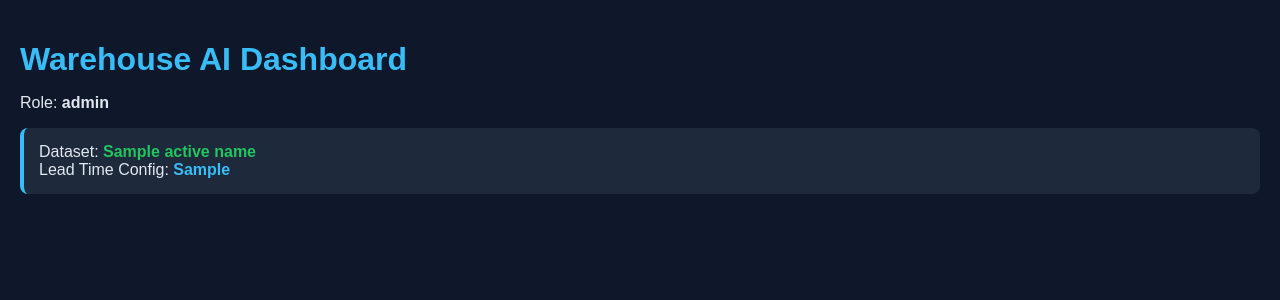
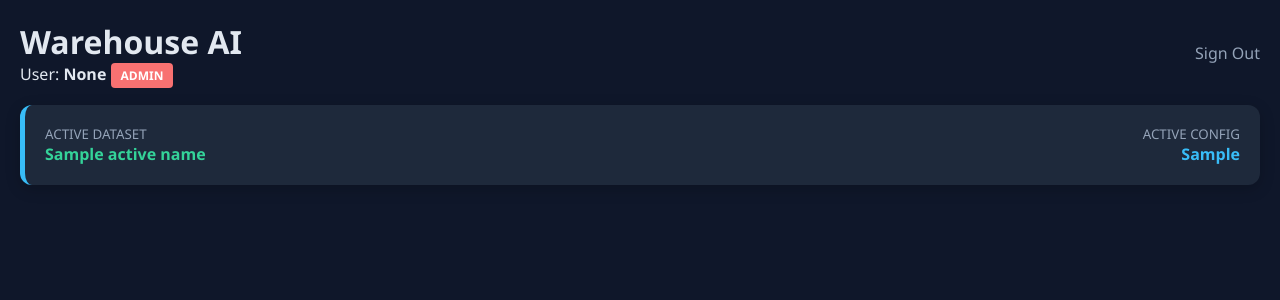
Before and after one commit to Harsh-Jagda/ICT304_Project, a Flask app: template frontend/templates/dashboard.html in a window 1280 px wide. Shown: the top 300 px of the page. Run offline with Flask 3, Linux system fonts and the light colour scheme; the template is opened without the code that fills it: most values are stand-ins (such as "Sample title", 1, 10 or a date in 2020).

Commit message:
Different views logic fixed for all 3 roles

```diff
--- a/backend/app.py
+++ b/backend/app.py
@@ -12,9 +12,9 @@
 
     app.register_blueprint(routes)
 
-    print(f"📁 Template folder: {app.template_folder}")
-    print(f"📁 Upload folder: {app.config['UPLOAD_FOLDER']}")
-    print(f"📁 Demo data: {app.config.get('DEMO_DATA_PATH', 'NOT SET')}")
+    print(f"Template folder: {app.template_folder}")
+    print(f"Upload folder: {app.config['UPLOAD_FOLDER']}")
+    print(f"Demo data: {app.config.get('DEMO_DATA_PATH', 'NOT SET')}")
 
 
 
--- a/backend/auth.py
+++ b/backend/auth.py
@@ -66,3 +66,9 @@
 
 def get_username():
     return session.get("username")
+
+def is_admin():
+    return session.get("role") == "admin"
+
+def is_analyst():
+    return session.get("role") == "analyst"
--- a/backend/config.py
+++ b/backend/config.py
@@ -18,14 +18,14 @@
     # Demo data is in backend/data/
     DEMO_DATA_PATH = os.path.join(BACKEND_DIR, "data", "processed_data_ca.parquet")
 
-    # ✅ ADD THIS - Users file
+    # users file
     USERS_FILE = os.path.join(BACKEND_DIR, "users.csv")
 
     # Create folders if they don't exist
     os.makedirs(UPLOAD_FOLDER, exist_ok=True)
 
     # Debug output
-    print(f"🔧 CONFIG DEBUG:")
+    print(f"CONFIG DEBUG:")
     print(f"   BACKEND_DIR: {BACKEND_DIR}")
     print(f"   PROJECT_ROOT: {PROJECT_ROOT}")
     print(f"   template_dir: {template_dir}")
--- a/backend/routes.py
+++ b/backend/routes.py
@@ -1,3 +1,4 @@
+from datetime import datetime
 from flask import Blueprint, render_template, request, redirect, url_for, render_template_string, flash, current_app, session
 import os
 import json
@@ -12,6 +13,11 @@
 
 
 routes = Blueprint("routes", __name__)
+
+GLOBAL_STATE = {
+    "active_csv": None,
+    "active_json": "lead_times.json"
+}
 
 
 # ---------------- LOGIN PAGE ----------------
@@ -42,110 +48,102 @@
     if not role_required(["admin", "analyst", "viewer"]):
         return redirect(url_for("routes.login"))
 
-    # 1. Get CSVs from the uploads folder
+    # 1. Scan for CSV/Parquet files in Uploads
     upload_folder = current_app.config["UPLOAD_FOLDER"]
     uploads_list = []
     if os.path.exists(upload_folder):
         uploads_list = [f for f in os.listdir(upload_folder) if f.endswith(('.csv', '.parquet'))]
 
-    # 2. Get JSONs from BOTH folders (The Special Exception)
+    # 2. Scan for JSON configs in Model and Uploads
     json_list = []
-
-    # Path A: The permanent model folder (Demo data)
     model_folder = os.path.join(current_app.root_path, "model")
     if os.path.exists(model_folder):
         json_list.extend([f for f in os.listdir(model_folder) if f.endswith('.json')])
 
-    # Path B: The user uploads folder
     if os.path.exists(upload_folder):
         user_jsons = [f for f in os.listdir(upload_folder) if f.endswith('.json')]
-        # Only add if not already in the list to avoid duplicates
         for uj in user_jsons:
             if uj not in json_list:
                 json_list.append(uj)
 
-    # 3. Handle Active Selection display
-    active_csv = session.get("active_csv", "None")
-    active_name = os.path.basename(active_csv) if active_csv != "None" else "None"
-    active_json = session.get("active_json", "lead_times.json")
+    # 3. Resolve the GLOBAL active state (Not from Session)
+    active_path = GLOBAL_STATE["active_csv"]
+
+    if active_path and os.path.exists(active_path):
+        active_name = os.path.basename(active_path)
+    else:
+        active_name = "None"
+
+    active_json = GLOBAL_STATE["active_json"]
+
+    # 4. Load Audit Logs (Admin Only)
+    audit_logs = []
+    if session.get("role") == "admin":
+        log_path = os.path.join(current_app.root_path, "data", "system_audit.log")
+        if os.path.exists(log_path):
+            with open(log_path, "r") as f:
+                audit_logs = f.readlines()[-5:]
 
     return render_template(
         "dashboard.html",
-        role=get_role(),
+        role=session.get("role"),
         uploads=uploads_list,
         json_configs=json_list,
         active_name=active_name,
-        active_json=active_json
+        active_json=active_json,
+        audit_logs=audit_logs
     )
-
 
 
 @routes.route("/forecast")
 def forecast():
-    csv_path = session.get("active_csv")
+    # Analysts and Admins can trigger the forecast, Viewers can only view existing results
+    if not role_required(["admin", "analyst", "viewer"]):
+        return redirect(url_for("routes.login"))
 
-    print(f"🔍 ROUTE DEBUG: active_csv = {csv_path}")
-
+    csv_path = GLOBAL_STATE["active_csv"]
     if not csv_path or not os.path.exists(csv_path):
-        return f"Error: No valid dataset. Session has: {csv_path}, Exists: {os.path.exists(csv_path) if csv_path else False}"
+        flash("No active dataset. Please contact an Admin.")
+        return redirect(url_for("routes.dashboard"))
 
     from services.forecasting_service import run_forecast
     results, err = run_forecast(csv_path)
 
-    if err:
-        return f"<h2>Forecast Error</h2><pre>{err}</pre><br><a href='/dashboard'>Back to Dashboard</a>"
+    if not err and session.get("role") != "viewer":
+        log_system_event("ANALYSIS", "Generated ML Forecast")
 
-    print(f"✅ ROUTE DEBUG: Forecast successful: {results}")
-    return render_template("forecast.html", data=results)
-
+    return render_template("forecast.html", data=results, role=session.get("role"))
 
 
 
 
 @routes.route("/risk")
 def risk():
-    # 1. Get the active CSV from session
-    csv_path = session.get("active_csv")
+    if not role_required(["admin", "analyst", "viewer"]):
+        return redirect(url_for("routes.login"))
+
+    csv_path = GLOBAL_STATE["active_csv"]
+    active_json = GLOBAL_STATE["active_json"]
+
     if not csv_path or not os.path.exists(csv_path):
-        flash("No valid dataset selected. Please select one on the dashboard.")
+        flash("Dataset missing.")
         return redirect(url_for("routes.dashboard"))
-
-    # 2. Get the active JSON config from session (default to lead_times.json)
-    active_json = session.get("active_json", "lead_times.json")
 
     from services.risk_service import compute_risk
     import pandas as pd
 
-    # 3. Dynamically find categories in the current file
     try:
-        if csv_path.endswith(".parquet"):
-            temp_df = pd.read_parquet(csv_path, columns=["cat_id"])
-        else:
-            # Read just the cat_id column to save memory
-            temp_df = pd.read_csv(csv_path, usecols=["cat_id"])
-
+        temp_df = pd.read_parquet(csv_path, columns=["cat_id"]) if csv_path.endswith(".parquet") else pd.read_csv(csv_path, usecols=["cat_id"])
         categories = temp_df["cat_id"].unique().tolist()
-    except Exception:
+    except:
         categories = ["All Items"]
 
     results = []
+    for cat in categories:
+        result, err = compute_risk(csv_path, category=cat, json_filename=active_json)
+        if not err: results.append(result)
 
-    # 4. Run analysis for each category using the SELECTED JSON
-    for cat in categories:
-        result, err = compute_risk(
-            csv_path,
-            category=cat,
-            json_filename=active_json
-        )
-        if not err:
-            results.append(result)
-
-    if not results:
-        flash("Could not generate risk analysis results.")
-        return redirect(url_for("routes.dashboard"))
-
-    return render_template("risk.html", data=results, active_config=active_json)
-
+    return render_template("risk.html", data=results, active_config=active_json, role=session.get("role"))
 
 
 @routes.route("/upload", methods=["GET", "POST"])
@@ -179,18 +177,26 @@
 # ---------------- SELECT_CSV -------------
 @routes.route("/select_csv", methods=["POST"])
 def select_csv():
-    if not role_required(["admin"]):
-        return "Admins only."
+    if not role_required(["admin", "analyst"]):
+        flash("Unauthorized access.")
+        return redirect(url_for("routes.dashboard"))
 
     selected_file = request.form.get("selected_file")
-    if not selected_file:
-        return "No file selected"
 
-    # ✅ Store FULL path instead of just filename
-    full_path = os.path.join(current_app.config["UPLOAD_FOLDER"], selected_file)
-    session["active_csv"] = full_path
+    if selected_file:
+        full_path = os.path.join(current_app.config["UPLOAD_FOLDER"], selected_file)
+
+        if os.path.exists(full_path):
+            # Update the GLOBAL STATE so Viewers can see it
+            GLOBAL_STATE["active_csv"] = full_path
+
+            log_system_event("DATA_ACTIVATION", f"Global dataset set to: {selected_file}")
+            flash(f"Global Dataset '{selected_file}' is now active for all users.")
+        else:
+            flash("Error: File not found.")
 
     return redirect(url_for("routes.dashboard"))
+
 
 
 @routes.route("/demo")
@@ -251,15 +257,29 @@
 
 
 
+@routes.route("/select_json", methods=["POST"])
+def select_json():
+    if not role_required(["admin", "analyst"]):
+        flash("Unauthorized access.")
+        return redirect(url_for("routes.dashboard"))
+
+    selected_json = request.form.get("selected_json")
+
+    if selected_json:
+        # Update the GLOBAL STATE
+        GLOBAL_STATE["active_json"] = selected_json
+
+        log_system_event("CONFIG_CHANGE", f"Global config set to: {selected_json}")
+        flash(f"Global Config '{selected_json}' is now active for all users.")
+
+    return redirect(url_for("routes.dashboard"))
 
 
-@routes.route("/select_json", methods=["POST"])
-def select_json():
-    if not role_required(["admin"]):
-        return "Admins only."
 
-    selected_json = request.form.get("selected_json")
-    if selected_json:
-        session["active_json"] = selected_json
 
-    return redirect(url_for("routes.dashboard"))
+# INTERNAL HELPER: Audit Logging (New Feature for Admin Oversight)
+def log_system_event(event_type, details):
+    log_path = os.path.join(current_app.root_path, "data", "system_audit.log")
+    timestamp = datetime.now().strftime("%Y-%m-%d %H:%M:%S")
+    with open(log_path, "a") as f:
+        f.write(f"[{timestamp}] USER: {session.get('username')} | EVENT: {event_type} | {details}\n")
--- a/backend/services/data_prep_service.py
+++ b/backend/services/data_prep_service.py
@@ -12,7 +12,7 @@
     # basic cleaning
     df["sales"] = df["sales"].fillna(0)
 
-    # ✅ Convert categorical columns to category dtype (MUST match training)
+    # Convert categorical columns to category dtype (MUST match training)
     # These are the exact columns LightGBM expects as categorical
     categorical_cols = ['item_id', 'dept_id', 'cat_id', 'store_id', 'event_name_1', 'event_type_1']
     for col in categorical_cols:
--- a/backend/services/risk_service.py
+++ b/backend/services/risk_service.py
@@ -6,7 +6,7 @@
 
 def compute_risk(csv_path, category="FOODS", json_filename="lead_times.json"):
     try:
-        print(f"🔍 DEBUG RISK: Category: {category} | Config: {json_filename}")
+        print(f"DEBUG RISK: Category: {category} | Config: {json_filename}")
 
         # ---------------- FIND THE CORRECT JSON ----------------
         # Define the two possible locations
@@ -17,10 +17,10 @@
 
         if os.path.exists(upload_path):
             lead_path = upload_path
-            print(f"✅ Loading user-uploaded config from: {upload_path}")
+            print(f"Loading user-uploaded config from: {upload_path}")
         elif os.path.exists(model_path):
             lead_path = model_path
-            print(f"✅ Loading demo config from: {model_path}")
+            print(f"Loading demo config from: {model_path}")
         else:
             return None, f"Config {json_filename} not found in model or uploads."
 
--- a/frontend/templates/dashboard.html
+++ b/frontend/templates/dashboard.html
@@ -5,158 +5,202 @@
     <meta name="viewport" content="width=device-width, initial-scale=1.0">
     <title>Warehouse AI Dashboard</title>
     <style>
+        :root {
+            --bg: #0f172a;
+            --card-bg: #1e293b;
+            --text: #e2e8f0;
+            --accent: #38bdf8;
+            --admin-red: #f87171;
+            --analyst-gold: #fbbf24;
+            --viewer-green: #34d399;
+            --border: #334155;
+        }
+
         body {
-            background: #0f172a;
-            color: #e2e8f0;
-            font-family: Arial, sans-serif;
+            background: var(--bg);
+            color: var(--text);
+            font-family: 'Segoe UI', sans-serif;
             margin: 0;
             padding: 20px;
         }
 
-        h1 { color: #38bdf8; margin-bottom: 5px; }
+        .badge {
+            padding: 4px 10px;
+            border-radius: 4px;
+            font-size: 0.75rem;
+            font-weight: bold;
+            text-transform: uppercase;
+        }
+        .badge-admin { background: var(--admin-red); color: white; }
+        .badge-analyst { background: var(--analyst-gold); color: black; }
+        .badge-viewer { background: var(--viewer-green); color: black; }
+
+        .status-bar {
+            margin: 20px 0;
+            padding: 20px;
+            background: var(--card-bg);
+            border-radius: 12px;
+            border-left: 5px solid var(--accent);
+            display: flex;
+            justify-content: space-between;
+            box-shadow: 0 4px 15px rgba(0,0,0,0.2);
+        }
 
         .container {
             display: grid;
-            grid-template-columns: repeat(auto-fit, minmax(300px, 1fr));
-            gap: 20px;
+            grid-template-columns: repeat(auto-fit, minmax(350px, 1fr));
+            gap: 25px;
         }
 
         .card {
-            background: #1e293b;
-            padding: 20px;
+            background: var(--card-bg);
+            padding: 25px;
             border-radius: 12px;
-            box-shadow: 0 4px 20px rgba(0,0,0,0.3);
-            border: 1px solid #334155;
+            border: 1px solid var(--border);
         }
+
+        .admin-card { border-top: 4px solid var(--admin-red); }
+        .analyst-card { border-top: 4px solid var(--analyst-gold); }
+        .viewer-card { border-top: 4px solid var(--viewer-green); }
 
         .button {
             display: inline-block;
-            margin-top: 10px;
-            padding: 10px 15px;
-            background: #38bdf8;
-            color: black;
+            padding: 10px 18px;
+            background: var(--accent);
+            color: #000;
             text-decoration: none;
+            border-radius: 8px;
+            font-weight: bold;
+            margin: 5px 0;
+            border: none;
+            cursor: pointer;
+            width: 100%;
+            text-align: center;
+        }
+
+        .secondary { background: var(--border); color: white; }
+
+        .radio-group {
+            background: #111827;
+            padding: 8px 12px;
+            margin-bottom: 5px;
             border-radius: 6px;
-            font-weight: bold;
+            display: flex;
+            align-items: center;
             font-size: 0.9rem;
         }
 
-        .button:hover { background: #0ea5e9; }
+        .divider { height: 1px; background: var(--border); margin: 15px 0; }
 
-        .secondary {
-            background: #334155;
-            color: white;
+        .empty-state {
+            color: #64748b;
+            font-style: italic;
+            text-align: center;
+            padding: 20px;
         }
-
-        .secondary:hover { background: #475569; }
-
-        input[type="submit"] {
-            padding: 8px 12px;
-            border-radius: 6px;
-            border: none;
-            background: #22c55e;
-            color: white;
-            cursor: pointer;
-            font-weight: bold;
-            margin-top: 10px;
-        }
-
-        input[type="submit"]:hover { background: #16a34a; }
-
-        .status-bar {
-            margin-bottom: 20px;
-            padding: 15px;
-            background: #1e293b;
-            border-radius: 8px;
-            border-left: 4px solid #38bdf8;
-        }
-
-        .divider {
-            height: 1px;
-            background: #334155;
-            margin: 20px 0;
-        }
-
-        label { margin-left: 5px; }
-        .radio-group { margin-bottom: 8px; }
     </style>
 </head>
 <body>
 
-<h1>Warehouse AI Dashboard</h1>
-<p>Role: <b>{{ role }}</b></p>
+<div style="display: flex; justify-content: space-between; align-items: center;">
+    <div>
+        <h1 style="margin:0;">Warehouse AI</h1>
+        <p style="margin:0;">User: <b>{{ session.get('username') }}</b> <span class="badge badge-{{ role }}">{{ role }}</span></p>
+    </div>
+    <a href="/logout" style="color: #94a3b8; text-decoration: none;">Sign Out</a>
+</div>
 
 <div class="status-bar">
-    <div>Dataset: <b style="color:#22c55e;">{{ active_name }}</b></div>
-    <div>Lead Time Config: <b style="color:#38bdf8;">{{ active_json }}</b></div>
+    <div>
+        <small style="color: #94a3b8; display: block;">ACTIVE DATASET</small>
+        <b style="color: {{ 'var(--viewer-green)' if active_name != 'None' else '#f87171' }};">
+            {{ active_name }}
+        </b>
+    </div>
+    <div style="text-align: right;">
+        <small style="color: #94a3b8; display: block;">ACTIVE CONFIG</small>
+        <b style="color: var(--accent);">{{ active_json }}</b>
+    </div>
 </div>
 
 <div class="container">
 
     {% if role == "admin" %}
-    <div class="card">
-        <h3>System Management</h3>
+    <div class="card admin-card">
+        <h3 style="color: var(--admin-red);"> System Administration</h3>
+        <p>Manage raw data and system configurations.</p>
+
+        <a href="/upload" class="button">Upload New CSV/Parquet</a>
+        <a href="/update_lead_times" class="button secondary">Upload New JSON Config</a>
+        <a href="/demo" class="button secondary">Reset to Demo Data</a>
+
+        <div class="divider"></div>
+        <p><b>Audit Log (Recent):</b></p>
+        <div style="font-family: monospace; font-size: 0.75rem; color: #94a3b8; background: #000; padding: 10px; border-radius: 5px;">
+            {% for log in audit_logs %}
+                <div>{{ log }}</div>
+            {% endfor %}
+        </div>
+    </div>
+    {% endif %}
+
+    {% if role in ["admin", "analyst"] %}
+    <div class="card analyst-card">
+        <h3 style="color: var(--analyst-gold);"> Analyst Workspace</h3>
 
         <form method="POST" action="/select_csv">
-            <p><b>1. Select Dataset (CSV/Parquet):</b></p>
-            {% if uploads %}
-                {% for file in uploads %}
+            <p><b>1. Switch Active Dataset:</b></p>
+            {% for file in uploads %}
                 <div class="radio-group">
-                    <input type="radio" name="selected_file" value="{{ file }}" {% if active_name == file %}checked{% endif %} required>
-                    <label>{{ file }}</label>
+                    <input type="radio" name="selected_file" value="{{ file }}" {% if active_name == file %}checked{% endif %}>
+                    <label style="margin-left:10px;">{{ file }}</label>
                 </div>
-                {% endfor %}
-                <input type="submit" value="Activate Dataset">
-            {% else %}
-                <p style="color: #94a3b8; font-style: italic;">No datasets found.</p>
-            {% endif %}
+            {% endfor %}
+            <button type="submit" class="button" style="background: var(--analyst-gold);">Activate Data</button>
         </form>
 
         <div class="divider"></div>
 
         <form method="POST" action="/select_json">
-            <p><b>2. Select Lead Time Config (JSON):</b></p>
-            {% if json_configs %}
-                {% for json_file in json_configs %}
+            <p><b>2. Switch Active Config:</b></p>
+            {% for json_file in json_configs %}
                 <div class="radio-group">
-                    <input type="radio" name="selected_json" value="{{ json_file }}" {% if active_json == json_file %}checked{% endif %} required>
-                    <label>{{ json_file }}</label>
+                    <input type="radio" name="selected_json" value="{{ json_file }}" {% if active_json == json_file %}checked{% endif %}>
+                    <label style="margin-left:10px;">{{ json_file }}</label>
                 </div>
-                {% endfor %}
-                <input type="submit" value="Activate Config" style="background: #38bdf8; color: black;">
-            {% else %}
-                <p style="color: #94a3b8; font-style: italic;">No config files found.</p>
-            {% endif %}
+            {% endfor %}
+            <button type="submit" class="button secondary">Activate Config</button>
         </form>
 
         <div class="divider"></div>
-
-        <a href="/upload" class="button">Upload CSV</a>
-        <a href="/update_lead_times" class="button secondary">Config Lead Times</a>
-        <a href="/demo" class="button secondary">Use Demo Data</a>
-        <a href="/instructions" class="button secondary">CSV Guide</a>
-    </div>
-    {% endif %}
-
-    {% if role in ["admin", "analyst"] %}
-    <div class="card">
-        <h3>Sales Forecasting</h3>
-        <p>Generate predictions for daily, weekly, and monthly demand based on active dataset.</p>
-        <a href="/forecast" class="button">Open Forecast</a>
-    </div>
-
-    <div class="card">
-        <h3>Risk Analysis</h3>
-        <p>Identify shortages and calculate ROP & safety stock using active lead times.</p>
-        <a href="/risk" class="button">Open Risk Analysis</a>
+        <div style="display: flex; gap: 10px;">
+            <a href="/forecast" class="button" style="background: var(--accent);">Run Forecast</a>
+            <a href="/risk" class="button" style="background: var(--accent);">Run Risk</a>
+        </div>
     </div>
     {% endif %}
 
     {% if role == "viewer" %}
-    <div class="card">
-        <h3>Dashboard View</h3>
-        <p>Status: Viewing active data selected by Admin.</p>
-        <p>Please use the sidebar (if applicable) or wait for report generation.</p>
+    <div class="card viewer-card">
+        <h3 style="color: var(--viewer-green);"> Executive Overview</h3>
+
+        {% if active_name == "None" %}
+        <div class="empty-state">
+            <p>⚠️ No dataset has been activated for the team yet.</p>
+            <p>Please wait for the System Administrator or Analyst to authorize a file for review.</p>
+        </div>
+        {% else %}
+        <p>The following reports are ready based on the <b>{{ active_name }}</b> dataset.</p>
+        <div style="background: #111827; padding: 15px; border-radius: 8px;">
+            <a href="/forecast" class="button" style="background: var(--viewer-green); color: #000;">Open Forecast Report</a>
+            <a href="/risk" class="button" style="background: var(--viewer-green); color: #000;">Open Risk Report</a>
+        </div>
+        {% endif %}
+
+        <div class="divider"></div>
+        <p style="font-size: 0.8rem; color: #94a3b8;">
+            <b>Read-Only Access:</b> You are viewing validated results. To request a data change, contact the Admin.
+        </p>
     </div>
     {% endif %}
 
--- a/frontend/templates/forecast.html
+++ b/frontend/templates/forecast.html
@@ -86,7 +86,7 @@
 </head>
 <body>
 <div class="container">
-    <h1>📊 Sales Forecast Analysis</h1>
+    <h1> Sales Forecast Analysis</h1>
 
     <div class="result">
         <h3>Overall Forecast Summary</h3>
--- a/frontend/templates/risk.html
+++ b/frontend/templates/risk.html
@@ -27,7 +27,7 @@
 </head>
 <body>
 <div class="container">
-    <h1>🚨 Risk Analysis & Inventory Control</h1>
+    <h1> Risk Analysis & Inventory Control</h1>
 
     {% if data is iterable and data is not string %}
         <!-- Multiple categories -->
```
Also changed, not shown: backend/services/forecasting_service.py (+8 -8 lines), 1 other file.
